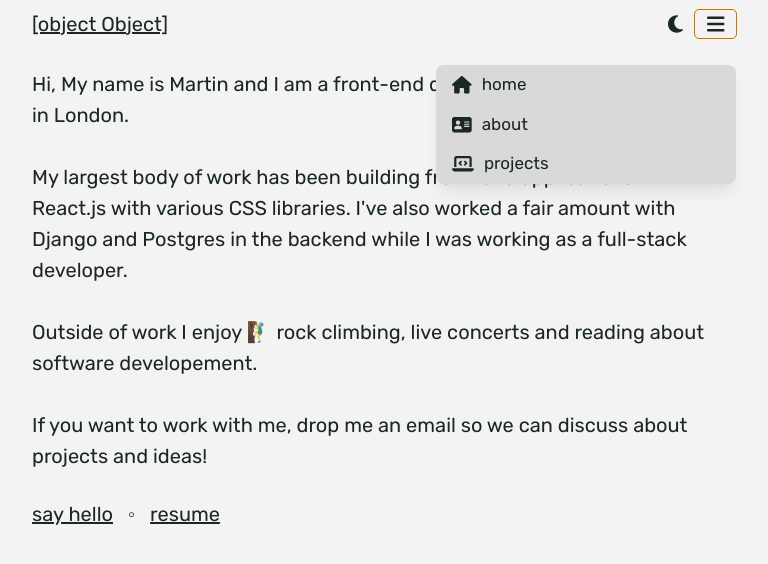
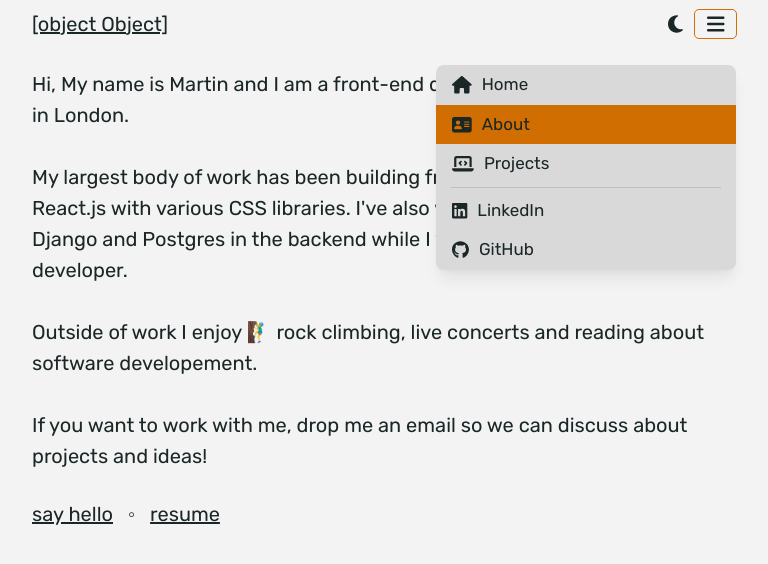
Before and after one commit to olaszm/personal-portfolio, a Nuxt app: page /about in a window 1280 px wide. Both pictures are taken after a click on the button 971 px from the left and 24 px from the top of the page. Shown: the top 564 px of the page, without its empty margins (256-1024 px from the left). Built offline with nearby package versions, Linux system fonts and the light colour scheme; no server answers.

Commit message:
Improved navigation list, animation, fixed color theme

```diff
--- a/app.vue
+++ b/app.vue
@@ -17,6 +17,7 @@
 import { ref, provide, readonly } from "vue";
 import { useTheme } from "@/composables/useTheme";
 import { useToggleModal } from '@/composables/useToggleModal';
+import { IRoute } from './types/main';
 
 useHead({
 	titleTemplate: (titleChunk) => { return titleChunk ? `${titleChunk} - Martin Olasz` : 'Martin Olasz'; },
@@ -35,8 +36,27 @@ const { togglePreference, currentTheme } = useTheme();
 const { toggleModal, isOpen } = useToggleModal()
 
 const layout = ref("default");
+const routes: IRoute[] = reactive([
+	{ name: 'Home', url: '/', icon: 'fa-solid fa-house', type: 'general' },
+	{ name: 'About', url: '/about', icon: 'fa-solid fa-address-card', type: 'general' },
+	{ name: 'Projects', url: '/projects', icon: 'fa-solid fa-laptop-code', type: 'general' },
+	{
+		name: "LinkedIn",
+		url: "https://www.linkedin.com/in/martin-o-a038671b5/",
+		icon: "fa-brands fa-linkedin",
+		type: 'social'
+	},
+	{
+		name: "GitHub",
+		url: "https://github.com/olaszm",
+		icon: "fa-brands fa-github",
+		type: 'social'
+	},
+])
 
 provide('theme', { currentTheme, togglePreference })
+provide('nav-routes', routes)
+
 </script>
 
 
--- a/components/Card.vue
+++ b/components/Card.vue
@@ -1,5 +1,5 @@
 <template>
-    <div class='card' :style="{'background-color': variant ?? 'grey'}">
+    <div class='card'>
         <slot></slot>
     </div>
 </template>
@@ -17,7 +17,7 @@ const { variant } = defineProps<Props>()
 
 <style scoped>
 .card {
-	background-color: v-bind("variant");
+	background-color: v-bind('variant');
 	padding: 1rem;
 	border-radius: 8px;
 	height: 100%;
--- a/components/DropDownItem.vue
+++ b/components/DropDownItem.vue
@@ -26,13 +26,18 @@ const itemState = computed(() => {
     return {
         hover: state === 'hover',
         disabled: state === 'disabled',
-        focus: state === 'focus'
+        focus: state === 'focus',
+        active: router.currentRoute.value.path === route
     }
 })
 
+const navigateTo = (route: string) => {
+    if(route.startsWith('/')) {
+        router.push(route)
+        return
+    }
 
-const navigateTo = (route: string) => {
-    router.push(route)
+    window.open(route, '_blank', 'noreferrer')
 }
 
 </script>
@@ -53,6 +58,10 @@ const navigateTo = (route: string) => {
     background-color: var(--ascend);
 }
 
+.dropdown-item:active, .active {
+    background-color: var(--ascend)
+}
+
 .dropdown-item:disabled,
 .disabled {
     background-color: var(--white);
@@ -67,4 +76,10 @@ const navigateTo = (route: string) => {
 .dropdown-item:last-of-type {
     border-radius: 0 0 8px 8px;
 }
+
+@media screen and (max-width: 640px){
+    .sub-title {
+        font-size: 1rem;
+    }
+}
 </style>
--- a/components/Navigation.vue
+++ b/components/Navigation.vue
@@ -16,10 +16,17 @@
 						:icon="!isOpen ? 'fa-solid fa-bars' : 'fa-solid fa-circle-xmark'" />
 				</ClientOnly>
 			</Button>
-			<Dropdown :isOpen=isDropDownMenuOpen :variant="cardBg">
-				<DropDownItem v-for="item in routes" :text="item.name" :state="item?.state" :route="item.route" :icon="item.icon">
-				</DropDownItem>
-			</Dropdown>
+			<Transition>
+				<Dropdown class="navigation-list" :isOpen=isDropDownMenuOpen :variant="cardBg">
+					<DropDownItem v-for="item in generalRoutes" :text="item.name" :state="item?.state" :route="item.url"
+						:icon="item.icon">
+					</DropDownItem>
+
+					<DropdownSeparator />
+
+					<DropDownItem v-for="item in socialRoutes" :text="item.name" :route="item.url" :icon="item.icon"/>
+				</Dropdown>
+			</Transition>
 		</div>
 	</nav>
 </template>
@@ -27,30 +34,27 @@
 <script lang="ts" setup>
 import IconComponent from "@/assets/logo.svg?component";
 import { computed, inject, Ref } from "vue";
+import { IRoute } from '../types/main';
 const { currentTheme, togglePreference } = inject<{ currentTheme: Ref, togglePreference: () => void }>('theme')
+const routes  = inject<IRoute[]>('nav-routes')
 const { toggleModal, isOpen } = defineProps<Props>()
-
-interface IRoute {
-	name: string, route:string, state?: string, icon?: string
-}
-
-const router = useRouter()
-const routes: IRoute[] = [
-	{ name: 'home', route: '/', icon: 'fa-solid fa-house'},
-	{ name: 'about', route: '/about', icon: 'fa-solid fa-address-card'},
-	// { name: 'work', route: '/work' },
-	{ name: 'projects', route: '/projects', icon: 'fa-solid fa-laptop-code' },
-]
 
 interface Props {
 	toggleModal: () => void
 	isOpen: boolean
 }
+
+const router = useRouter()
+
 const isDropDownMenuOpen = ref(false)
 
 const cardBg = computed(() => {
 	return currentTheme.value === "dark" ? "var(--secondary)" : "var(--grey)"
 })
+
+
+const socialRoutes = computed(() => routes.filter(r => r.type === 'social'))
+const generalRoutes = computed(() => routes.filter(r => r.type === 'general'))
 
 
 const themeSwitcherIcon = computed(() =>
@@ -116,4 +120,20 @@ watch(() => router.currentRoute.value.path, (oldv, nextv) => {
 .menu-overlay-parent {
 	position: relative;
 }
+
+.navigation-list {
+	transform-origin: top right;
+}
+
+/* we will explain what these classes do next! */
+.v-enter-active,
+.v-leave-active {
+  transition: all 0.330s ease;
+}
+
+.v-enter-from,
+.v-leave-to {
+  opacity: 0;
+  transform: scale(0);
+}
 </style>
--- a/components/ProjectCard.vue
+++ b/components/ProjectCard.vue
@@ -1,5 +1,5 @@
 <template>
-	<Card :variant='cardBg'>
+	<Card :variant='bgColor'>
 		<div class="project_container">
 			<div class="image_container">
 				<img class="image" :src="coverImgPath" alt="Random photo">
@@ -32,10 +32,7 @@ interface Props {
 
 const { title, cover_img } = defineProps<Props>()
 
-
-const cardBg = computed(() => {
-	return currentTheme.value === "dark" ? "var(--secondary)" : "var(--grey)"
-})
+const bgColor = computed(() => currentTheme.value === 'dark' ? 'var(--secondary)' : 'var(--grey)')
 
 
 const coverImgPath = computed(() => {
--- a/components/SocialContainer.vue
+++ b/components/SocialContainer.vue
@@ -19,20 +19,11 @@
 
 
 <script lang="ts" setup>
-import { reactive } from "vue";
+import {IRoute} from '../types/main';
+import {inject} from 'vue'
 
-const socials = reactive([
-	{
-		name: "LinkedIn",
-		url: "https://www.linkedin.com/in/martin-o-a038671b5/",
-		icon: "fa-brands fa-linkedin",
-	},
-	{
-		name: "GitHub",
-		url: "https://github.com/olaszm",
-		icon: "fa-brands fa-github",
-	},
-]);
+const routes = inject<IRoute[]>('nav-routes')
+const socials = computed(() => routes.filter((r) => r.type === 'social' ))
 </script>
 
 
--- /dev/null
+++ b/types/main.ts
@@ -0,0 +1,7 @@
+export interface IRoute {
+	name: string,
+	url: string,
+	state?: string,
+	icon?: string,
+	type: string
+}
```
